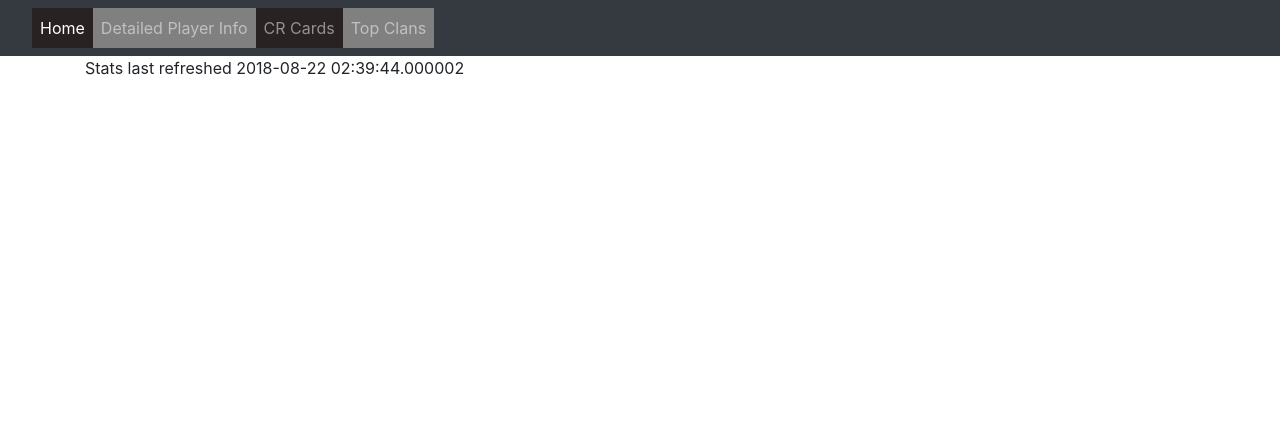
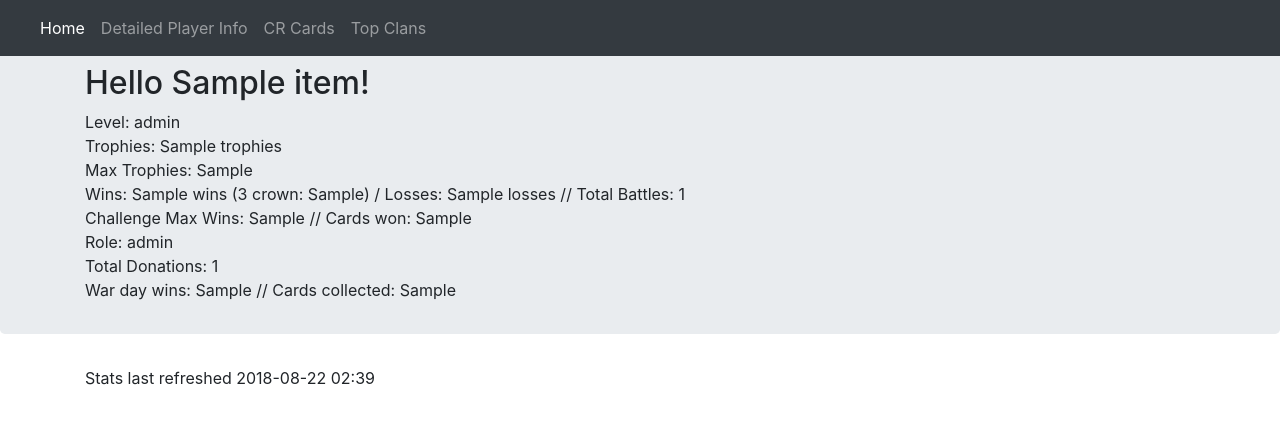
Before and after one commit to khibma/o613, a Flask app: page /user/1 in a window 1280 px wide. Shown: the top 424 px of the page. Run offline with Flask 2, Linux system fonts and the light colour scheme; a database or web service that is not in the repository returns one stand-in record (values such as "Sample title"); data that the repository does not hold is empty; some libraries are stand-ins or nearby versions.

Commit message:
make user end point work

```diff
--- a/app.py
+++ b/app.py
@@ -1,4 +1,4 @@
-from flask import Flask, render_template
+from flask import Flask, render_template, request
 app = Flask(__name__)
 
 
@@ -21,18 +21,18 @@
 
 @app.route('/')
 def index(everything=CR):
-   #CI = CR.getClanInfo()
-   #print(CI)
+
    if (datetime.datetime.now() - CR.updateTime).seconds > 120:
         CR.getClanInfo()
         CR.updateTime = datetime.datetime.now()
    return render_template('index.html', everything=CR.clanInfo, t=CR.token, updatetime=CR.updateTime.strftime("%Y-%m-%d %H:%M"))
 
-@app.route('/user/<user>')
-def userRender(user):
-   playerInfo = CR.getPlayerInfo(user)
+@app.route('/user/<u>')
+def userRender(u):
 
-   return render_template('user.html', user = user, pi = playerInfo, everything=CR, updatetime=CR.updateTime)
+   playerInfo = CR.getPlayerInfo(u)
+
+   return render_template('user.html', pi = playerInfo, clanName=CR.clanName, updatetime=CR.updateTime.strftime("%Y-%m-%d %H:%M"))
 
 if __name__ == '__main__':
 
--- a/clash/clash.py
+++ b/clash/clash.py
@@ -14,6 +14,7 @@
         self.updateTime = datetime.datetime.now()
 
         self.clanInfo = self.getClanInfo()
+        self.clanName = self.clanInfo['name']
 
     def getClanInfo(self):
 
@@ -23,10 +24,12 @@
         return r.json()
 
     def getPlayerInfo(self, playerID):
-
+        playerID = playerID.strip("#")
         playerURL = "{}/players/%23{}".format(self.baseURL, playerID)
+        print(playerURL)
         r = requests.get(playerURL, headers=self.headers)
-
+        print(r)
+        print(r.json)
         return r.json()
 
     def getCards(self):
--- a/static/css/style.css
+++ b/static/css/style.css
@@ -1,8 +1,8 @@
-
+/*
 
 li {
     background: grey;
 }
 li:nth-child(odd) {
      background: rgb(41, 34, 34);
-}
+} */
--- a/templates/base.html
+++ b/templates/base.html
@@ -10,7 +10,7 @@
     </head>
     <body>
         <nav class="navbar navbar-expand-md navbar-dark fixed-top bg-dark">
-            <a class="navbar-brand" href="#">{{ everything.name }}</a>
+            <a class="navbar-brand" href="#">{{ clanName }}</a>
             <button class="navbar-toggler" type="button" data-toggle="collapse" data-target="#navbarsExampleDefault" aria-controls="navbarsExampleDefault" aria-expanded="false" aria-label="Toggle navigation">
                 <span class="navbar-toggler-icon"></span>
             </button>
--- a/templates/index.html
+++ b/templates/index.html
@@ -52,12 +52,12 @@
 
                    <div class="tab-pane fade show active" id="list-{{ person.name }}" role="tabpanel" aria-labelledby="list-{{ person.name }}-list">
                        role: {{ person.role }}, trophies: {{ person.trophies }}, level: {{ person.expLevel }}, donations: {{ person.donations}}
-                       <br> <a href="/user/{{ person.name}}">Player Info</a>
+                       <a href="{{ url_for('userRender', u=person.tag)}}">Player Info</a>
                     </div>
                   {%else%}
                    <div class="tab-pane fade" id="list-{{ person.name }}" role="tabpanel" aria-labelledby="list-{{ person.name }}-list">
                         role: {{ person.role }}, trophies: {{ person.trophies }}, level: {{ person.expLevel }}, donations: {{ person.donations}}
-                        <br> <a href="/user/{{ person.name}}">Player Info</a>
+                        <a href="{{ url_for('userRender', u=person.tag)}}">Player Info</a>
                     </div>
                   {%endif%}
                 {% endfor %}
--- a/templates/user.html
+++ b/templates/user.html
@@ -1,6 +1,23 @@
 {% extends "base.html" %}
 {% block content %}
+<div class="jumbotron" style="padding-bottom: 1rem;">
+<div class="container">
+            <div class="row">
+                        <div class="col-12">
+      <h2>Hello {{ pi.name }}!</h2>
 
-      <h1>Hello {{ user }}!</h1>
-
+      <ol class="list-unstyled">
+            <li> Level: {{pi.expLevel}}</li>
+            <li>Trophies: {{pi.trophies}}</li>
+            <li>Max Trophies: {{pi.bestTrophies}}</li>
+            <li>Wins: {{pi.wins}} (3 crown: {{pi.threeCrownWins}}) / Losses: {{pi.losses}} // Total Battles: {{pi.battleCount}}</li>
+            <li>Challenge Max Wins: {{pi.challengeMaxWins}} // Cards won: {{pi.challengeCardsWon}} </li>
+            <li>Role: {{pi.role}}</li>
+            <li>Total Donations: {{pi.totalDonations}}</li>
+            <li>War day wins: {{pi.warDayWins}} // Cards collected: {{pi.clanCardsCollected}}</li>
+      </ol>
+      </div>
+      </div>
+</div>
+</div>
 {% endblock %}
```
